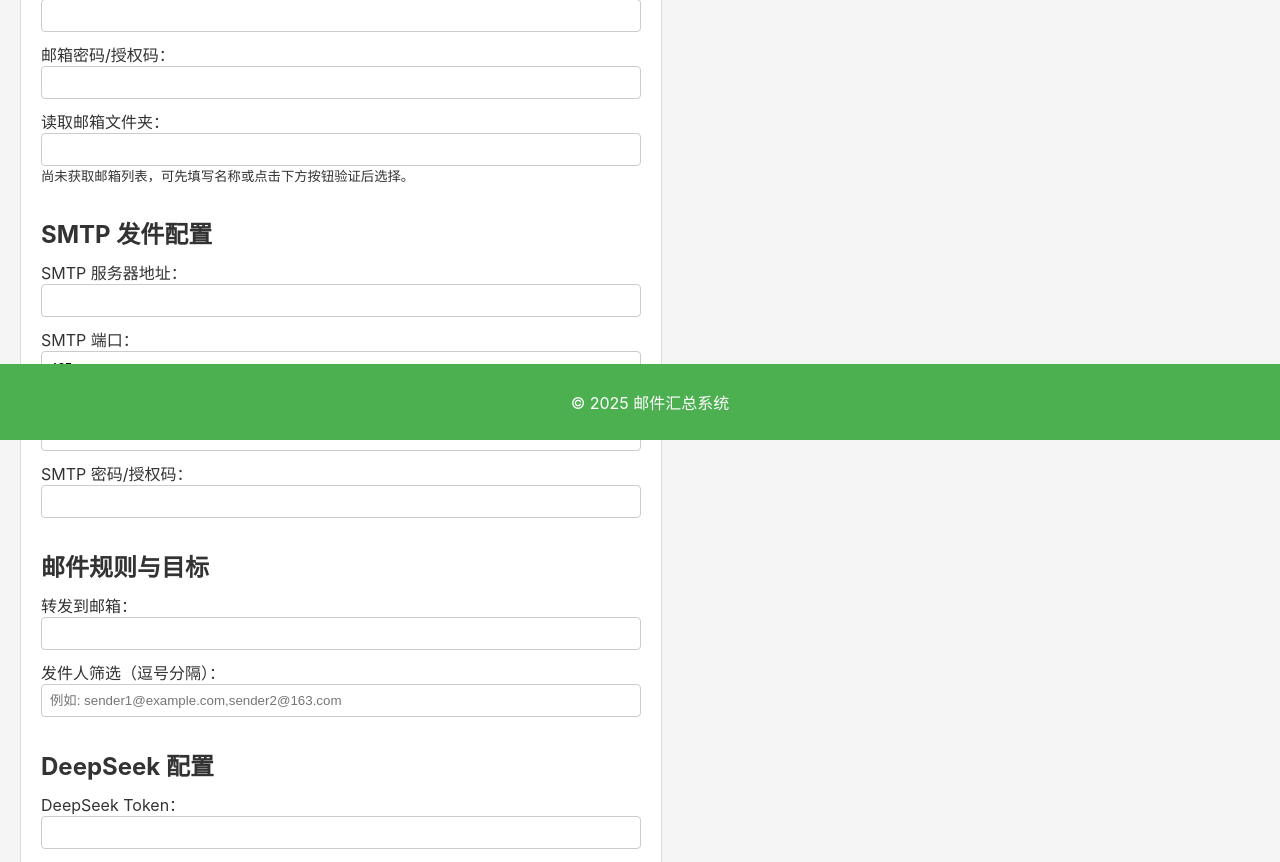
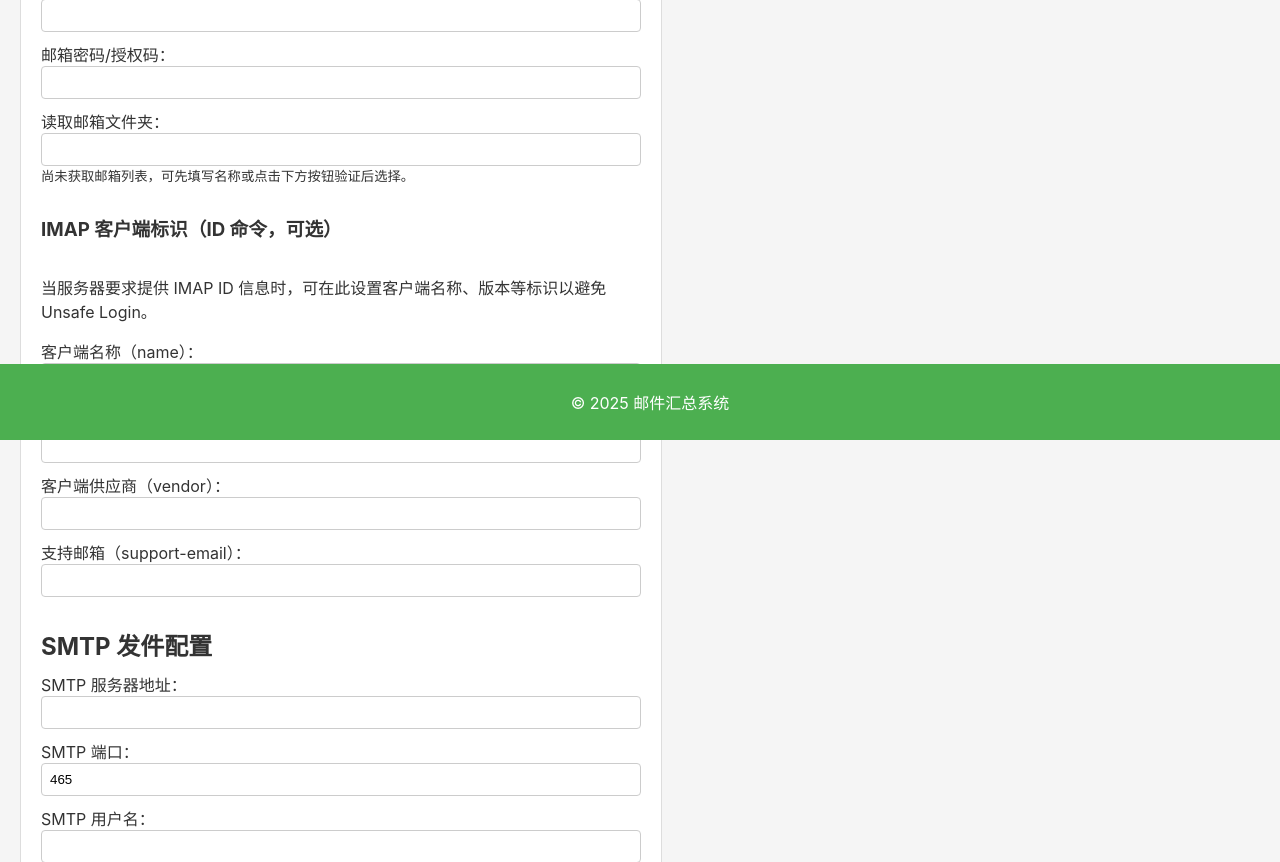
Before and after one commit to jhao/mail-trans, a Flask app: page /config in a window 1280 px wide. Shown: the part 360-1222 px from the top of the page. Run offline with Flask 2, Linux system fonts and the light colour scheme.

Commit message:
Add configurable IMAP ID metadata

```diff
--- a/app.py
+++ b/app.py
@@ -44,11 +44,53 @@ UNSAFE_PORTS = {
 }
 
 
-def _send_imap_id(mail: imaplib.IMAP4) -> None:
+def _build_imap_id_params(config: dict | None = None) -> dict[str, str]:
+    """根据配置构建 IMAP ID 指令参数。"""
+
+    config = config or {}
+    mapping = {
+        'name': config.get('imap_id_name'),
+        'version': config.get('imap_id_version'),
+        'vendor': config.get('imap_id_vendor'),
+        'support-email': config.get('imap_id_support_email') or config.get('forward_email'),
+    }
+
+    params = {k: str(v).strip() for k, v in mapping.items() if isinstance(v, str) and v.strip()}
+
+    if not params:
+        params = {
+            'name': 'mail-trans-client',
+            'version': '1.0.0',
+            'vendor': 'mail-trans',
+        }
+
+    return params
+
+
+def _send_imap_id(mail: imaplib.IMAP4, id_params: dict[str, str] | None = None) -> None:
     """向 IMAP 服务器发送 ID 指令以降低 Unsafe Login 触发概率。"""
+    if not id_params:
+        id_params = _build_imap_id_params()
+
+    pieces: list[str] = []
+    for key, value in id_params.items():
+        key = str(key).strip()
+        value = str(value).strip()
+        if not key or not value:
+            continue
+        safe_key = key.replace('"', '\\"')
+        safe_value = value.replace('"', '\\"')
+        pieces.append(f'"{safe_key}" "{safe_value}"')
+
+    if not pieces:
+        logging.debug("未生成有效的 IMAP ID 参数，跳过发送。")
+        return
+
+    payload = f'({" ".join(pieces)})'
     try:
-        mail._simple_command('ID', '("name" "python-imaplib" "version" "3.x" "vendor" "python")')
+        mail._simple_command('ID', payload)
         mail._untagged_response('ID')
+        logging.debug("已向 IMAP 服务器发送 ID 指令：%s", payload)
     except Exception as exc:
         logging.debug("发送 IMAP ID 指令失败：%s", exc)
 
@@ -280,12 +322,18 @@ def deepseek_summarize(text: str, token: str) -> str:
     return text[:200]
 
 
-def fetch_imap_mailboxes(host: str, port: int, username: str, password: str) -> list[str]:
+def fetch_imap_mailboxes(
+    host: str,
+    port: int,
+    username: str,
+    password: str,
+    id_params: dict[str, str] | None = None,
+) -> list[str]:
     """验证 IMAP 连接并返回邮箱文件夹名称列表。"""
     mail = imaplib.IMAP4_SSL(host, int(port))
     try:
         mail.login(username, password)
-        _send_imap_id(mail)
+        _send_imap_id(mail, id_params)
         mailboxes = _list_imap_mailboxes(mail)
         logging.info("IMAP 验证成功，可用邮箱列表：%s", ", ".join(mailboxes))
         return mailboxes
@@ -332,13 +380,14 @@ def process_emails():
     # 发件人过滤规则，允许多个发件人逗号分隔
     sender_list = [s.strip() for s in config.get('senders', '').split(',') if s.strip()]
     deepseek_token = config.get('deepseek_token')
+    imap_id_params = _build_imap_id_params(config)
 
     processed_emails = []
     try:
         # 连接 IMAP
         mail = imaplib.IMAP4_SSL(imap_host, imap_port)
         mail.login(imap_user, imap_pass)
-        _send_imap_id(mail)
+        _send_imap_id(mail, imap_id_params)
         target_mailbox = config.get('imap_mailbox') or 'INBOX'
         encoded_mailbox = target_mailbox
         try:
@@ -574,6 +623,10 @@ def config_page():
         config['imap_user'] = request.form.get('imap_user', '').strip()
         config['imap_pass'] = request.form.get('imap_pass', '').strip()
         config['imap_mailbox'] = request.form.get('imap_mailbox', '').strip()
+        config['imap_id_name'] = request.form.get('imap_id_name', '').strip()
+        config['imap_id_version'] = request.form.get('imap_id_version', '').strip()
+        config['imap_id_vendor'] = request.form.get('imap_id_vendor', '').strip()
+        config['imap_id_support_email'] = request.form.get('imap_id_support_email', '').strip()
         config['smtp_host'] = request.form.get('smtp_host', '').strip()
         config['smtp_port'] = request.form.get('smtp_port', '').strip()
         config['smtp_user'] = request.form.get('smtp_user', '').strip()
@@ -584,11 +637,13 @@ def config_page():
 
         if action == 'fetch_mailboxes':
             try:
+                id_params = _build_imap_id_params(config)
                 mailboxes = fetch_imap_mailboxes(
                     config['imap_host'],
                     int(config['imap_port'] or 993),
                     config['imap_user'],
                     config['imap_pass'],
+                    id_params,
                 )
                 config['available_mailboxes'] = mailboxes
                 if mailboxes and config['imap_mailbox'] not in mailboxes:
--- a/templates/config.html
+++ b/templates/config.html
@@ -44,6 +44,12 @@
           <small class="hint">尚未获取邮箱列表，可先填写名称或点击下方按钮验证后选择。</small>
         {% endif %}
       </label>
+      <h3>IMAP 客户端标识（ID 命令，可选）</h3>
+      <p class="hint">当服务器要求提供 IMAP ID 信息时，可在此设置客户端名称、版本等标识以避免 Unsafe Login。</p>
+      <label>客户端名称（name）：<input type="text" name="imap_id_name" value="{{ config.get('imap_id_name','') }}"></label>
+      <label>客户端版本（version）：<input type="text" name="imap_id_version" value="{{ config.get('imap_id_version','') }}"></label>
+      <label>客户端供应商（vendor）：<input type="text" name="imap_id_vendor" value="{{ config.get('imap_id_vendor','') }}"></label>
+      <label>支持邮箱（support-email）：<input type="email" name="imap_id_support_email" value="{{ config.get('imap_id_support_email','') }}"></label>
       <h2>SMTP 发件配置</h2>
       <label>SMTP 服务器地址：<input type="text" name="smtp_host" value="{{ config.get('smtp_host','') }}"></label>
       <label>SMTP 端口：<input type="text" name="smtp_port" value="{{ config.get('smtp_port','465') }}"></label>
```
